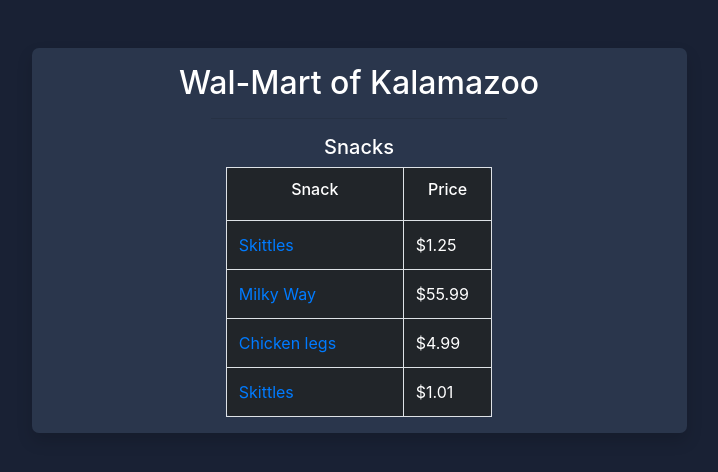
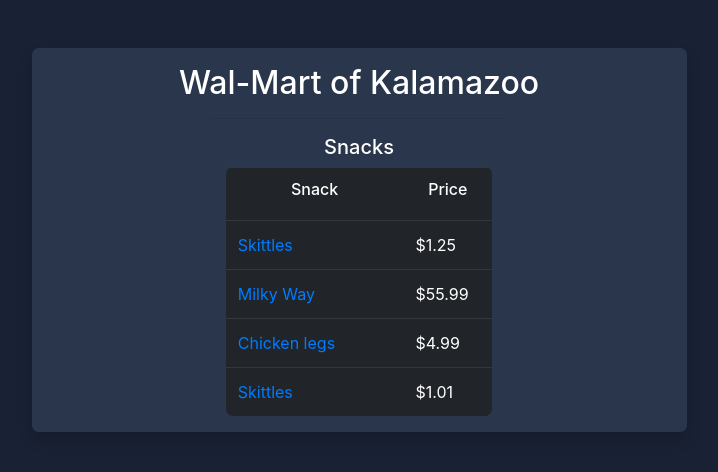
Before and after one commit to Sknapper4/foodFinder, a Django app: page /food/store/1/ in a window 1280 px wide. Shown: the part 56-528 px from the top of the page, without its empty margins (281-999 px from the left). Run offline with Django 3.2, Linux system fonts and the light colour scheme; a user stored in the database is signed in; data comes from the database, SQL or seed files in the repository; some libraries are stand-ins or nearby versions; some web fonts are replaced.

Commit message:
updated store details page

```diff
--- a/food/templates/food/store_details.html
+++ b/food/templates/food/store_details.html
@@ -12,14 +12,14 @@
                     <div class="col-6 text-left mx-auto mt-2 justify-content-center">
                         <table class="table table-dark">
                             <tr>
-                                <td class="border text-center"><h6>Snack</h6></td>
-                                <td class="border text-center"><h6>Price</h6></td>
+                                <td class="text-center"><h6>Snack</h6></td>
+                                <td class="text-center"><h6>Price</h6></td>
                             </tr>
                             {% for snack in store.snack_set.all %}
-                                <tr class="border text-left">
-                                    <td class="border col-8"><a
+                                <tr class=" text-left">
+                                    <td class=" col-8"><a
                                             href="{% url 'food:snack_details' snack.id %}">{{ snack }}</a></td>
-                                    <td class="border col-4">${{ snack.price }}</td>
+                                    <td class=" col-4">${{ snack.price }}</td>
                                 </tr>
                             {% endfor %}
                         </table>
```
